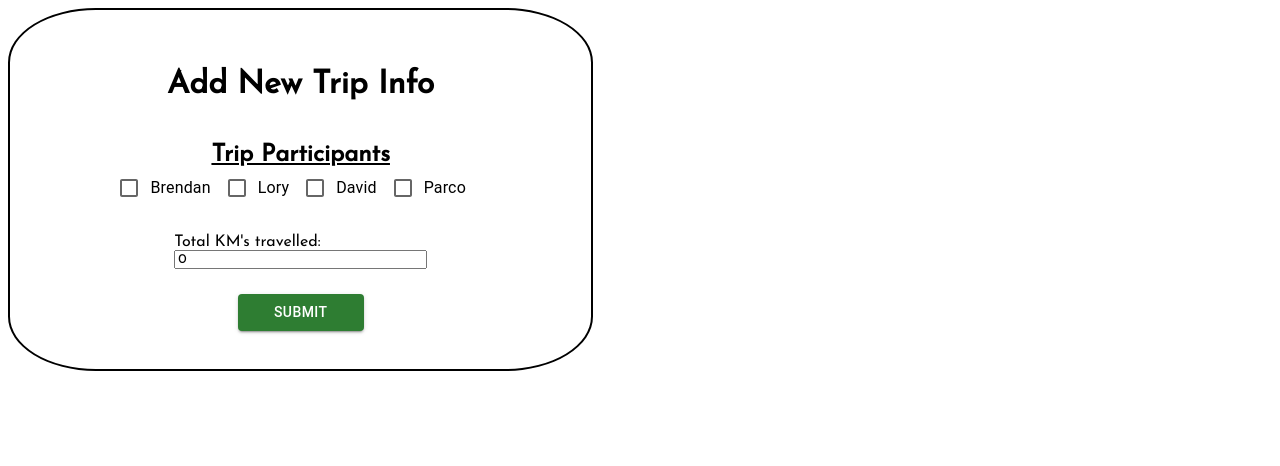
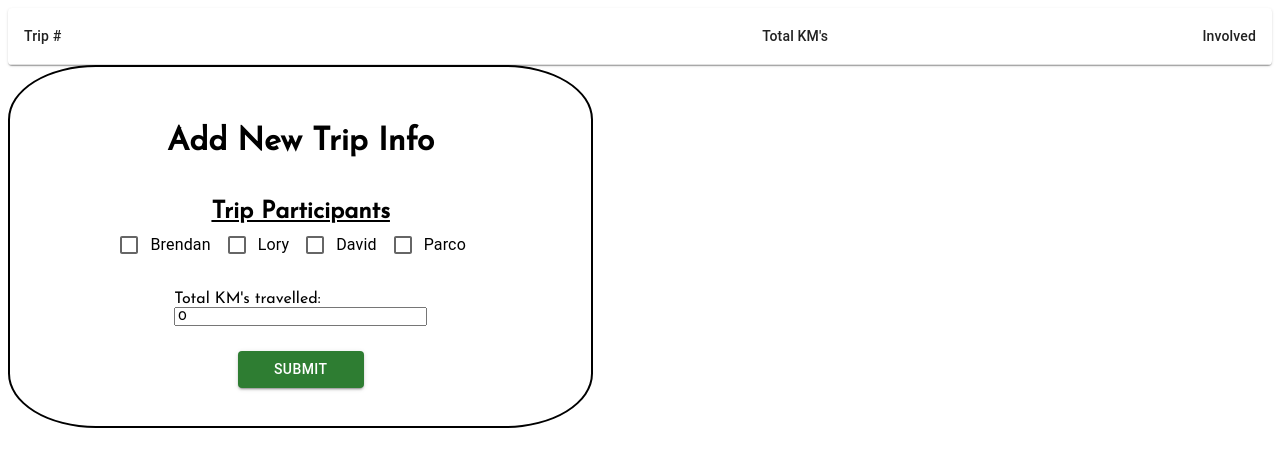
Before and after one commit to woobrendan/Fuel_Splitter, a React (Create React App) app in the folder fuel_splitter/: page / in a window 1280 px wide. Shown: the top 466 px of the page. Built offline with nearby package versions, Linux system fonts and the light colour scheme.

Commit message:
change fragment wrapper to ev id. import TravelList and render with NewTrip

```diff
--- a/fuel_splitter/src/components/SingleTripInfo.tsx
+++ b/fuel_splitter/src/components/SingleTripInfo.tsx
@@ -3,6 +3,7 @@ import { useAppSelector, useAppDispatch } from "../store/hooks";
 import "../Styles/tripinfo.scss";
 import { TripInfo } from "../model";
 import { fuelBillActions } from "../store/GasTripSlice";
+import TravelList from "./Travel_Log/TravelList";
 
 const SingleTripInfo: React.FC = () => {
   const dispatch = useAppDispatch();
@@ -16,9 +17,10 @@ const SingleTripInfo: React.FC = () => {
   console.log("oneTrip", oneBill);
 
   return (
-    <>
+    <div id="single_trip__container">
+      <TravelList />
       <NewTrip handleAdd={handleAdd} />
-    </>
+    </div>
   );
 };
 
```
